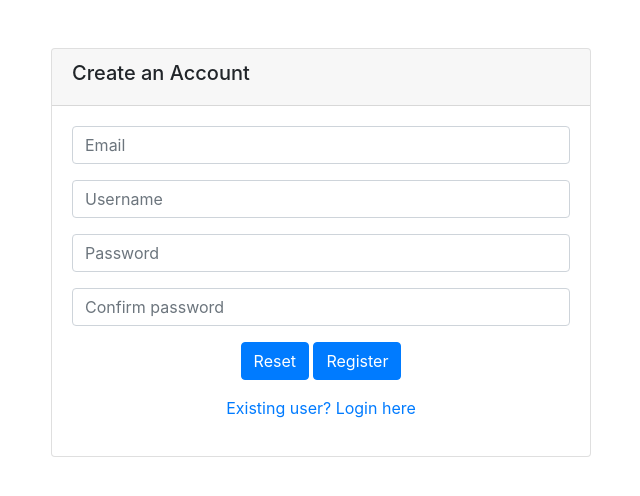
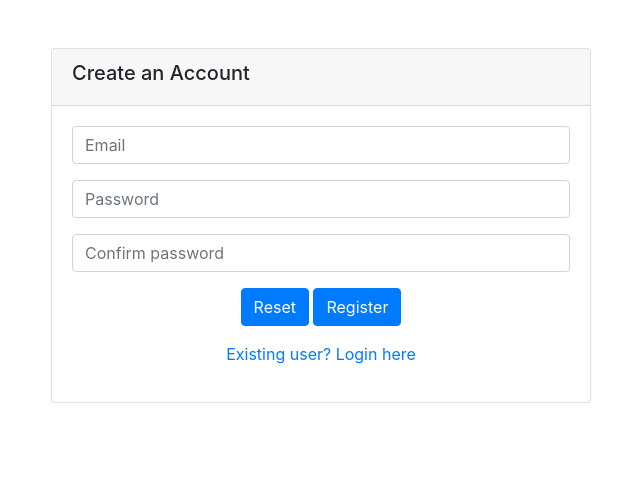
Before and after one commit to Danial-23/BookLah, a website: page public/register.html in a window 1280 px wide. Shown: the whole page, without its empty margins (319-959 px from the left). Drawn offline with nearby package versions, Linux system fonts and the light colour scheme.

Commit message:
Implemented the frontend and backend of register

```diff
--- a/index.js
+++ b/index.js
@@ -11,6 +11,11 @@ app.use(express.static("./public"));
 
 const { register, login } = require('./utils/UserUtil')
 app.post('/register', register);
+// app.post('/login', login);
+
+// const { viewResources , addResource } = require('./utils/ResourceUtil')
+// app.get('/view-booking', viewResources);
+// app.post('/add-booking', addResource);
 
 
 app.get('/', (req, res) => {
--- a/public/register.html
+++ b/public/register.html
@@ -22,9 +22,9 @@
                             <div class="form-group">
                                 <input type="email" class="form-control" id="email"placeholder="Email">
                             </div>
-                            <div class="form-group">
+                            <!-- <div class="form-group">
                                 <input type="text" class="form-control"id="username" placeholder="Username">
-                            </div>
+                            </div> -->
                             <div class="form-group">
                                 <input type="password" class="form-control"id="password" placeholder="Password">
                             </div>
```
Also changed, not shown: public/js/register.js (+10 -0 lines).
